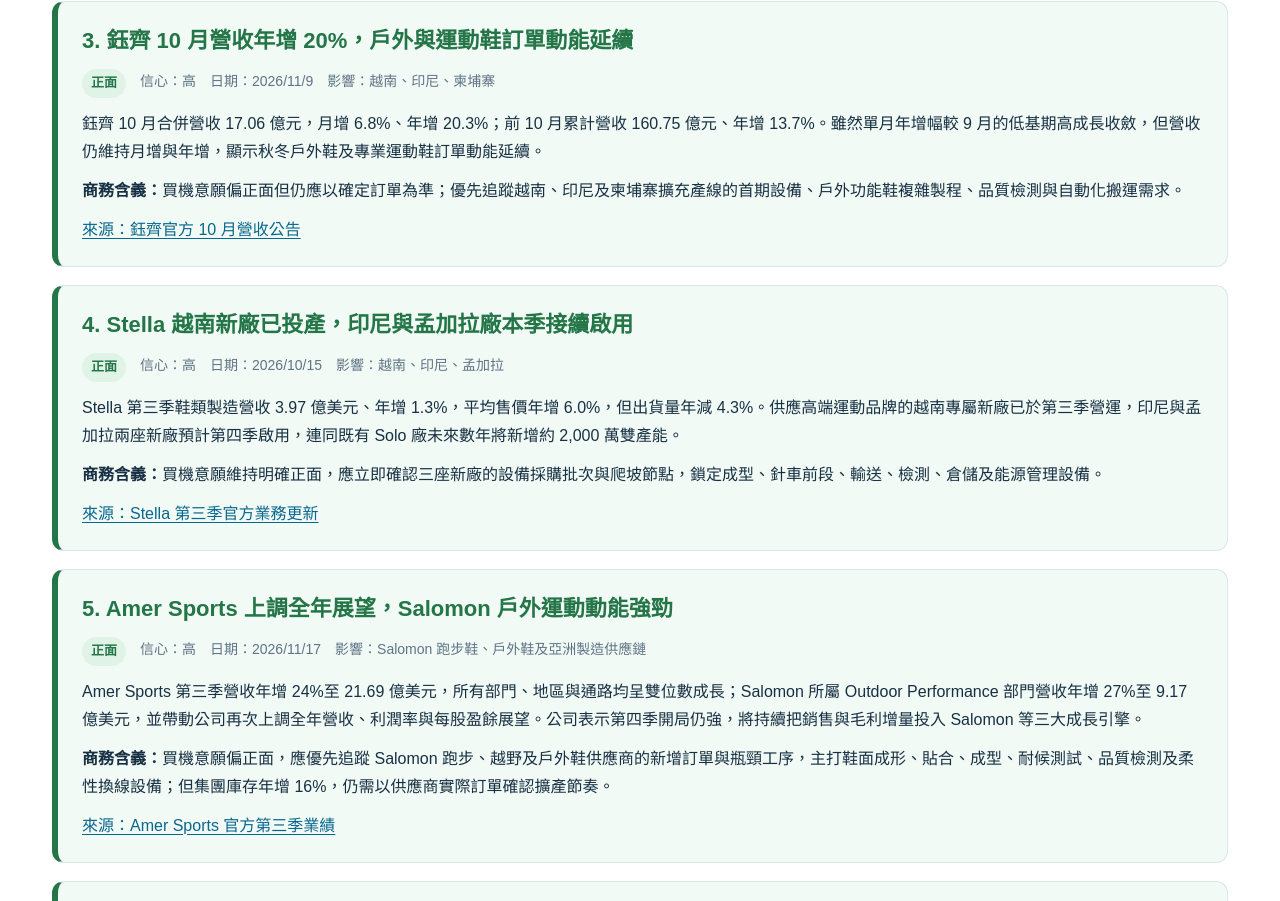
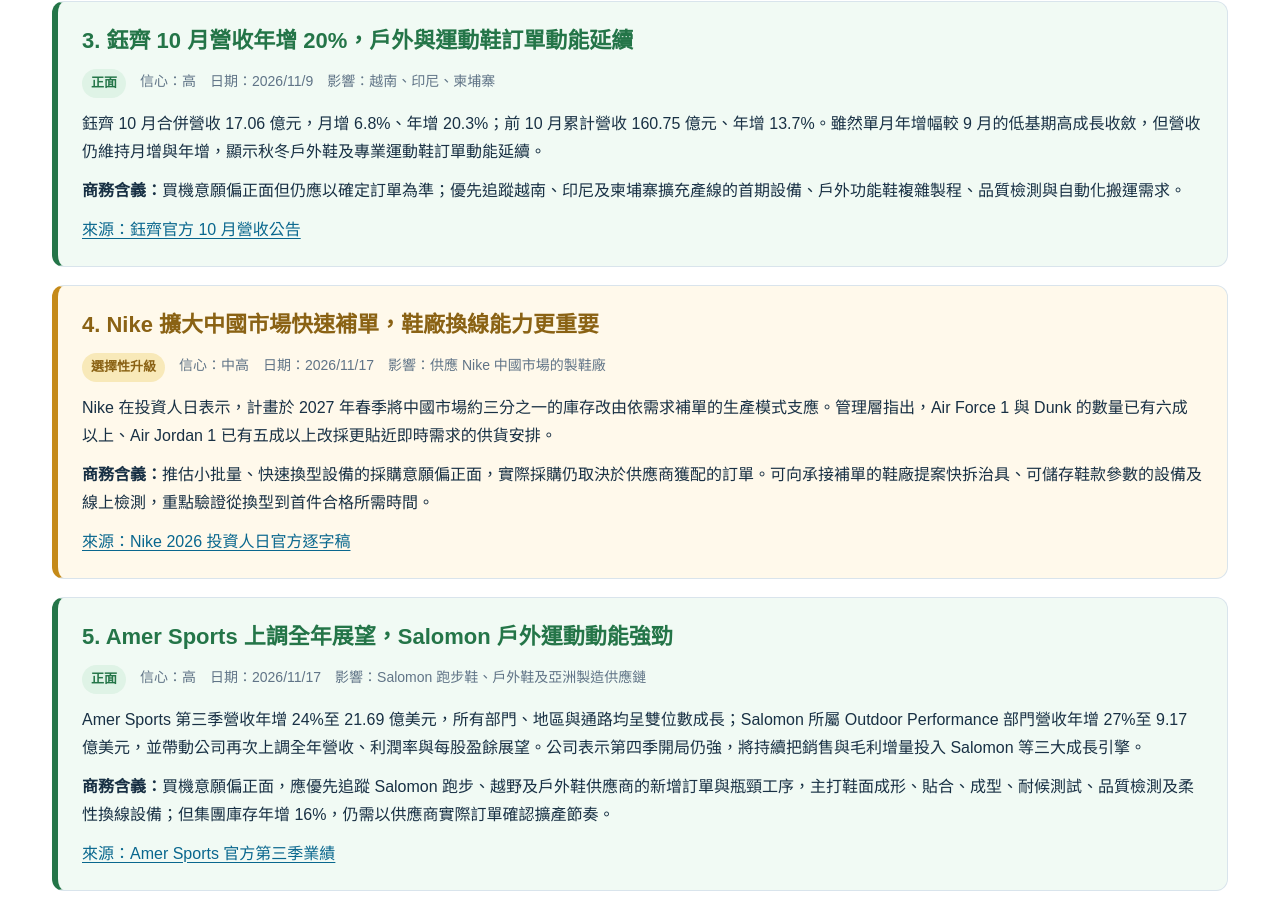
Before and after one commit to smilefish000001-ctrl/SHOES, a plain HTML site: page index.html in a window 1280 px wide. Shown: the part 1067-1968 px from the top of the page. Drawn offline with Linux system fonts and the light colour scheme.

Commit message:
Track Nike responsive footwear replenishment

```diff
--- a/index.html
+++ b/index.html
@@ -50,10 +50,10 @@
   <div class="page">
     <header><h1>全球鞋業與鞋機需求情報</h1></header>
     <main>
-      <p class="updated"><time datetime="2026-11-24T07:52:00+08:00">最後更新：2026/11/24 07:52（台北時間）</time></p>
+      <p class="updated"><time datetime="2026-11-25T08:00:00+08:00">最後更新：2026/11/25 08:00（台北時間）</time></p>
       <section class="summary" aria-label="本期摘要">
         <strong>本期判斷：局部正面，全面擴產仍保守</strong>
-        Zotefoams 越南鞋材廠已啟動試產，TBS 與 Stella 的新廠亦支撐明確設備需求；同時，GBOS 已把 AI 視覺與自動化延伸至鞋面打粗、噴膠及成鞋、鞋底檢測等組裝工序。鈺齊、On 及 Amer Sports 均呈現雙位數成長，但裕元前三季鞋類出貨量仍年減 5.8%，顯示品牌與品類分化仍大。現階段除鎖定建廠與量產爬坡客戶，也應把模組化 AI 檢測、柔性換線與短回收期改造納入標準提案，以回應短單、缺工與材料損耗壓力。
+        Zotefoams 越南鞋材廠已啟動試產，TBS 則規劃在印尼新建製鞋基地，兩案應分別追蹤客戶驗證與首期設備規格。Nike 計畫在 2027 年春季將中國市場約三分之一的庫存改由依需求補單的生產模式支應，而裕元前三季出貨量仍年減 5.8%，顯示快速補單與整體產量面臨不同的需求變化。既有產線可優先提案快速換型、小批量排程與模組化檢測，並以換線時間及良率驗證投資效益。
       </section>
       <div class="legend" aria-label="影響判斷圖例">
         <span class="positive-label">正面：設備需求提升</span><span class="watch-label">觀察：市場或品類分化</span><span class="negative-label">負面：短期擴產偏弱</span>
@@ -81,12 +81,12 @@
           <p><strong>商務含義：</strong>買機意願偏正面但仍應以確定訂單為準；優先追蹤越南、印尼及柬埔寨擴充產線的首期設備、戶外功能鞋複雜製程、品質檢測與自動化搬運需求。</p>
           <p><a href="https://www.fulgentsun.com/investors04_1.asp" target="_blank" rel="noopener noreferrer">來源：鈺齊官方 10 月營收公告</a></p>
         </article>
-        <article class="positive">
-          <h3>4. Stella 越南新廠已投產，印尼與孟加拉廠本季接續啟用</h3>
-          <p class="meta"><span class="tag positive-label">正面</span><span>信心：高</span><span>日期：2026/10/15</span><span>影響：越南、印尼、孟加拉</span></p>
-          <p>Stella 第三季鞋類製造營收 3.97 億美元、年增 1.3%，平均售價年增 6.0%，但出貨量年減 4.3%。供應高端運動品牌的越南專屬新廠已於第三季營運，印尼與孟加拉兩座新廠預計第四季啟用，連同既有 Solo 廠未來數年將新增約 2,000 萬雙產能。</p>
-          <p><strong>商務含義：</strong>買機意願維持明確正面，應立即確認三座新廠的設備採購批次與爬坡節點，鎖定成型、針車前段、輸送、檢測、倉儲及能源管理設備。</p>
-          <p><a href="https://www.stella.com.hk/sites/default/files/publications/hkex-announcements/en/2026/EN_Business%20Update%20of%20the%20Group%20for%20the%20Third%20Quarter%20of%202026.pdf" target="_blank" rel="noopener noreferrer">來源：Stella 第三季官方業務更新</a></p>
+        <article class="watch">
+          <h3>4. Nike 擴大中國市場快速補單，鞋廠換線能力更重要</h3>
+          <p class="meta"><span class="tag watch-label">選擇性升級</span><span>信心：中高</span><span>日期：2026/11/17</span><span>影響：供應 Nike 中國市場的製鞋廠</span></p>
+          <p>Nike 在投資人日表示，計畫於 2027 年春季將中國市場約三分之一的庫存改由依需求補單的生產模式支應。管理層指出，Air Force 1 與 Dunk 的數量已有六成以上、Air Jordan 1 已有五成以上改採更貼近即時需求的供貨安排。</p>
+          <p><strong>商務含義：</strong>推估小批量、快速換型設備的採購意願偏正面，實際採購仍取決於供應商獲配的訂單。可向承接補單的鞋廠提案快拆治具、可儲存鞋款參數的設備及線上檢測，重點驗證從換型到首件合格所需時間。</p>
+          <p><a href="https://investors.nike.com/news-events/ir-calendar/detail/20261117-nike-inc-investor-day-2026/transcript" target="_blank" rel="noopener noreferrer">來源：Nike 2026 投資人日官方逐字稿</a></p>
         </article>
         <article class="positive">
           <h3>5. Amer Sports 上調全年展望，Salomon 戶外運動動能強勁</h3>
@@ -120,7 +120,7 @@
       <div class="actions">
         <section class="action-box">
           <h2>業務優先追蹤</h2>
-          <ol><li><strong>Zotefoams／越南鞋底供應鏈：</strong>年底客戶認證、3D 泡棉預成形件量產節點與後段成形設備需求。</li><li><strong>TBS Group：</strong>中爪哇新基地選址、首期設備清單與 400 萬至 500 萬雙產能時程。</li><li><strong>Stella International：</strong>印尼、孟加拉、越南三座新工廠的設備採購與爬坡。</li></ol>
+          <ol><li><strong>Zotefoams／越南鞋底供應鏈：</strong>年底客戶認證、3D 泡棉預成形件量產節點與後段成形設備需求。</li><li><strong>TBS Group：</strong>中爪哇新基地選址、首期設備清單與 400 萬至 500 萬雙產能時程。</li><li><strong>Nike 中國市場供應商：</strong>春季補單的承接工廠、交期與換型要求。</li></ol>
         </section>
       </div>
     </main>
```
